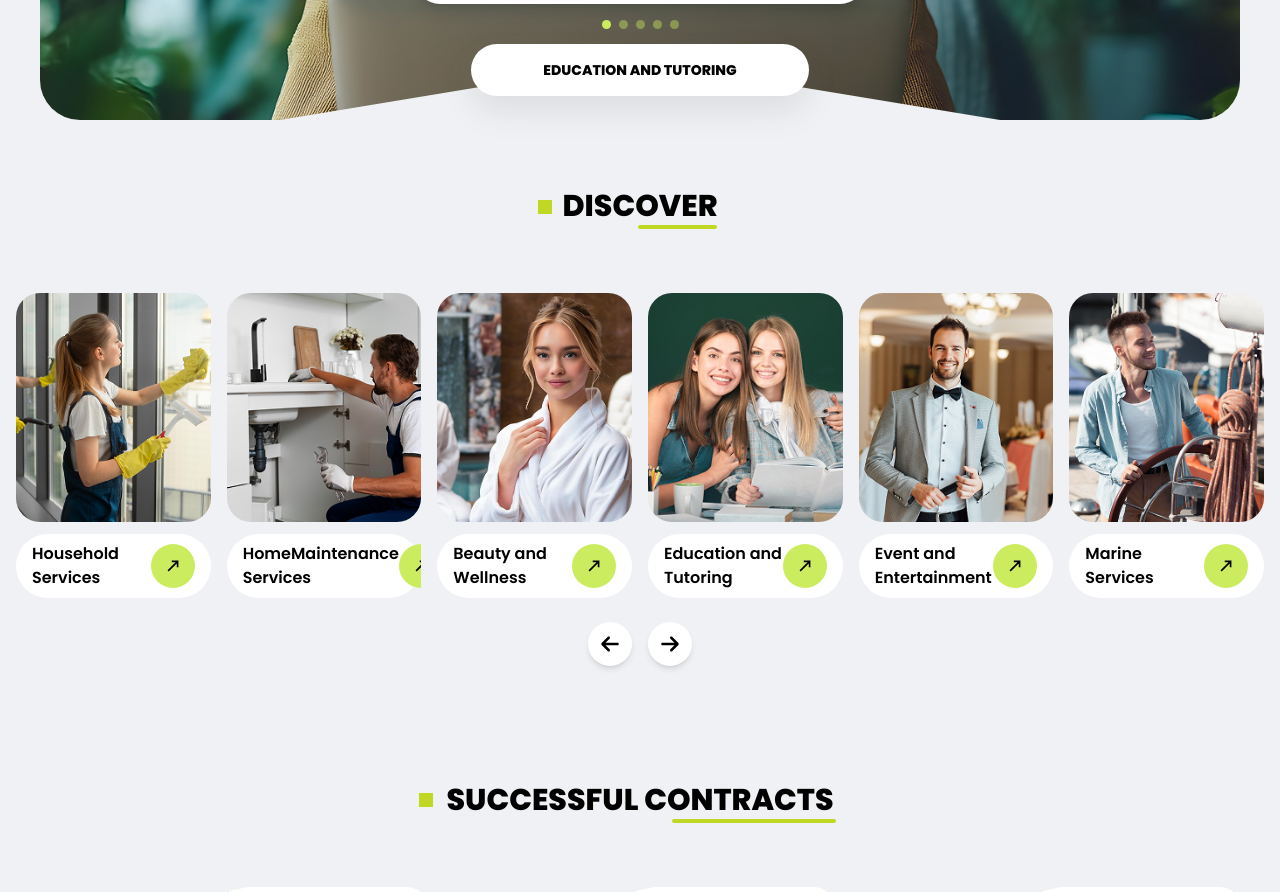
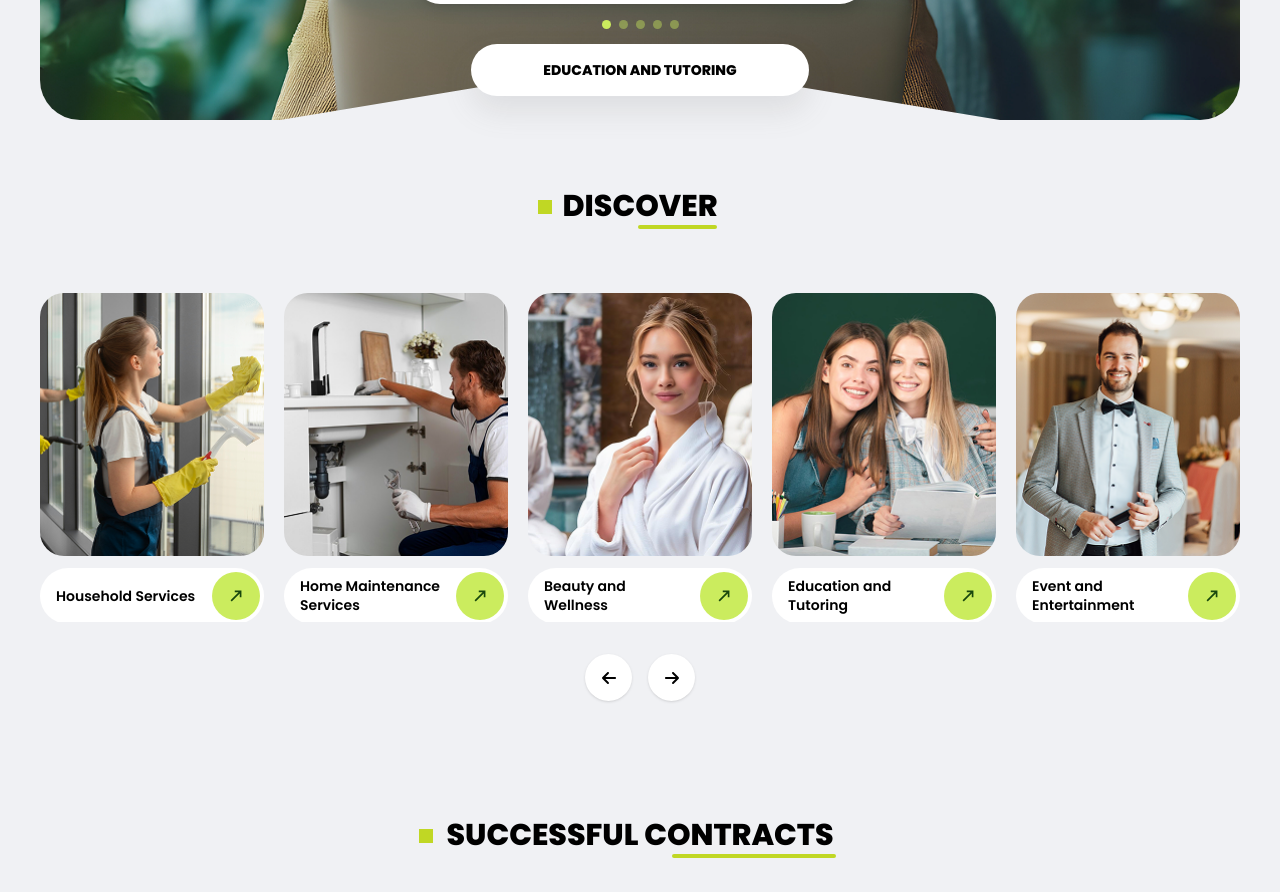
Before and after one commit to atikulla77/StructIQ, a Next.js app: page / in a window 1280 px wide. Shown: the part 580-1472 px from the top of the page. Built offline with nearby package versions, Linux system fonts and the light colour scheme.

Commit message:
update descover section

```diff
--- a/src/components/discover.js
+++ b/src/components/discover.js
@@ -4,35 +4,22 @@ import Image from "next/image";
 
 const Discover = () => {
   const discovers = [
+    { id: 1, img: "/images/d-1.png", title: "Household Services" },
+    { id: 2, img: "/images/d-2.png", title: "Home Maintenance Services" },
+    { id: 3, img: "/images/d-3.png", title: "Beauty and Wellness" },
+    { id: 4, img: "/images/d-4.png", title: "Education and Tutoring" },
+    { id: 5, img: "/images/d-5.png", title: "Event and Entertainment" },
     {
-      img: "/images/d-1.png",
-      title: "Household Services",
-    },
-    {
-      img: "/images/d-2.png",
-      title: "HomeMaintenance Services",
-    },
-    {
-      img: "/images/d-3.png",
-      title: "Beauty and Wellness",
-    },
-    {
-      img: "/images/d-4.png",
-      title: "Education and Tutoring",
-    },
-    {
-      img: "/images/d-5.png",
-      title: "Event and Entertainment",
-    },
-    {
+      id: 6,
       img: "/images/d-6.png",
       title: "Marine Services",
+      uniceClass: "[@media(min-width:1440px)]:!block [@media(min-width:1210px)]:hidden block",
     },
   ];
 
   return (
-    <div className="py-12 px-4">
-      <div className="  text-center">
+    <div className="py-12">
+      <div className="[@media(min-width:1450px)]:!w-[1440px] [@media(min-width:1210px)]:w-[1200px] w-full mx-auto text-center [@media(min-width:1200px)]:!pl-0 [@media(min-width:600px)]:pl-[2rem] pl-[1.5rem]">
         {/* Discover More with Underline */}
         <div className="[@media(min-width:1200px)]:!w-[9.6rem] sm:w-[8.5rem] w-[6.4rem] relative mx-auto flex justify-center items-center text-center [@media(min-width:1450px)]:!mt-[2rem] [@media(min-width:1200px)]:mt-[1rem] mt-0 [@media(min-width:1200px)]:mb-[4rem] mb-[2rem]">
           <h1 className="text-[#000000] [@media(min-width:1200px)]:!text-[30px] sm:text-[26px] text-[20px] font-[800] uppercase">
@@ -47,9 +34,12 @@ const Discover = () => {
         </div>
 
         {/* Discover Cards */}
-        <div className="grid grid-cols-1 sm:grid-cols-2 md:grid-cols-3 lg:grid-cols-6 gap-4  ">
+        <div className="w-full flex justify-between [@media(min-width:1200px)]:gap-[12px] gap-0 max-h-full overflow-x-auto bottomScrollbar">
           {discovers.map((dis, i) => (
-            <div key={i} className="overflow-hidden">
+            <div
+              key={i}
+              className={`${dis?.uniceClass} w-[224px] min-w-[224px] h-[329px] overflow-hidden [@media(min-width:1200px)]:mr-0 mr-[1.5rem]`}
+            >
               <Image
                 src={dis.img}
                 alt={dis.title}
@@ -57,23 +47,27 @@ const Discover = () => {
                 height={262}
                 className="rounded-3xl w-full h-auto object-cover"
               />
-              <div className="py-2 px-4 mt-3 bg-white rounded-full flex justify-between items-center">
-                <h3 className="   font-semibold text-left ">{dis.title}</h3>
-                <p className="p-2 md:p-3 bg-[#CBEC5E] rounded-full">
-                  <CgArrowTopRight className="text-lg md:text-xl" />
-                </p>
+              <div className="relative w-[224px] h-[56px] py-2 pl-4 pr-[60px] mt-3 bg-white rounded-full flex justify-between items-center">
+                <h3 className="text-[14px] leading-[19px]  font-semibold text-left ">
+                  {dis.title}
+                </h3>
+                <div className="absolute right-[4px] top-0 h-full flex items-center">
+                  <p className=" w-[48px] h-[48px] flex items-center justify-center bg-[#CBEC5E] rounded-full">
+                    <CgArrowTopRight className="text-[20px] text-[#18470D]" />
+                  </p>
+                </div>
               </div>
             </div>
           ))}
         </div>
 
-        {/* Slider Controls */}
-        <div className="mt-6 flex justify-center space-x-4">
-          <button className="bg-white rounded-full p-2 md:p-3 shadow-md hover:bg-gray-100">
-            <FaArrowLeft className="text-black text-lg md:text-xl" />
+       {/* Slider Controls */}
+       <div className="[@media(min-width:1450px)]:!mt-[3rem] [@media(min-width:1210px)]:mt-[2rem] mt-[1.5rem] [@media(min-width:1210px)]:flex hidden justify-center space-x-4">
+          <button className="bg-white [@media(min-width:1450px)]:!w-[63px] [@media(min-width:450px)]:w-[47px] w-[41px] [@media(min-width:1450px)]:!h-[63px] [@media(min-width:450px)]:h-[47px] h-[41px] rounded-full flex items-center justify-center shadow-sm">
+            <FaArrowLeft className="text-black [@media(min-width:1450px)]:!text-[19px] [@media(min-width:450px)]:text-[16px] text-[14px]" />
           </button>
-          <button className="bg-white rounded-full p-2 md:p-3 shadow-md hover:bg-gray-100">
-            <FaArrowRight className="text-black text-lg md:text-xl" />
+          <button className="bg-white [@media(min-width:1450px)]:!w-[63px] [@media(min-width:450px)]:w-[47px] w-[41px] [@media(min-width:1450px)]:!h-[63px] [@media(min-width:450px)]:h-[47px] h-[41px] rounded-full flex items-center justify-center shadow-sm">
+            <FaArrowRight className="text-black [@media(min-width:1450px)]:!text-[19px] [@media(min-width:450px)]:text-[16px] text-[14px]" />
           </button>
         </div>
       </div>
```
